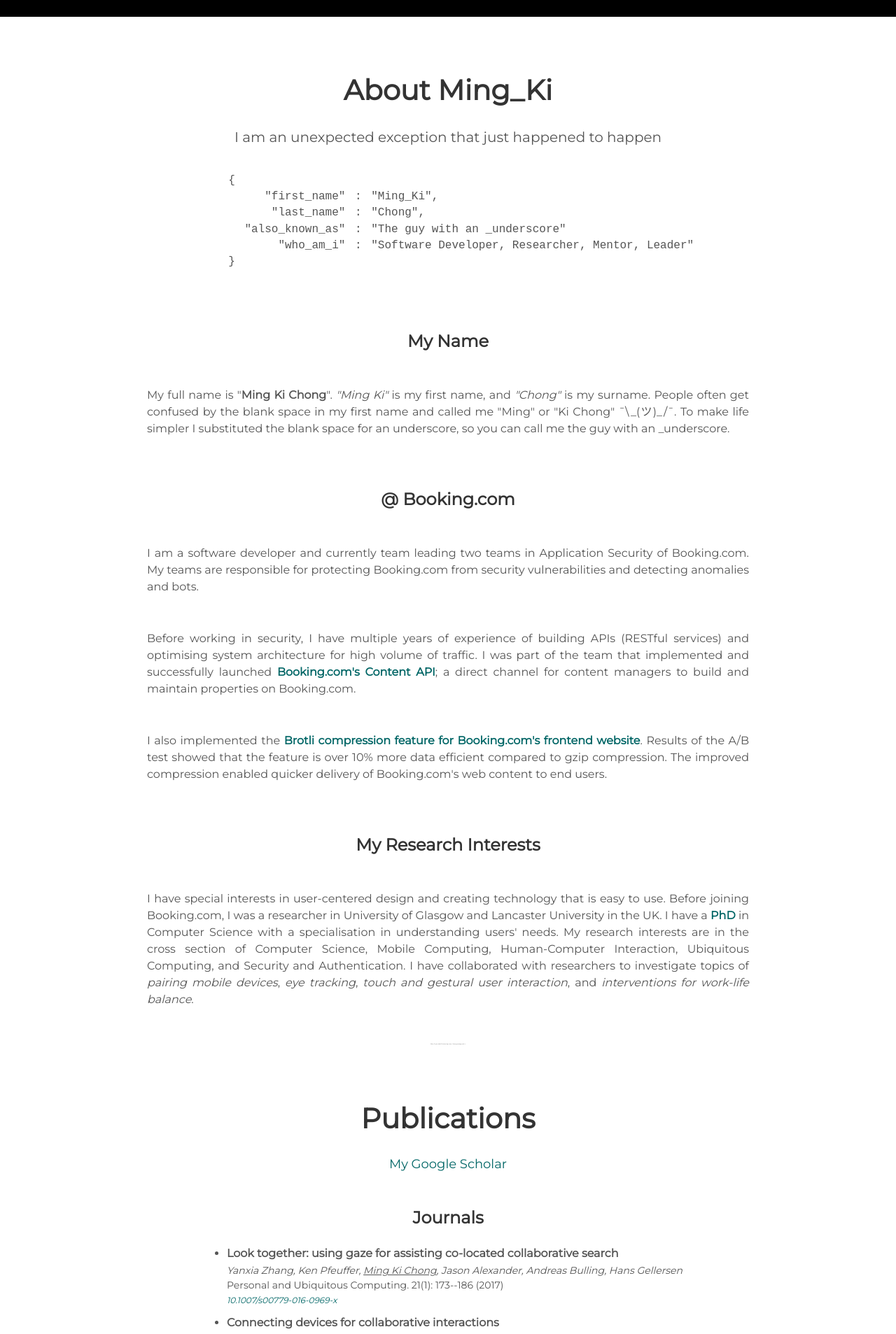
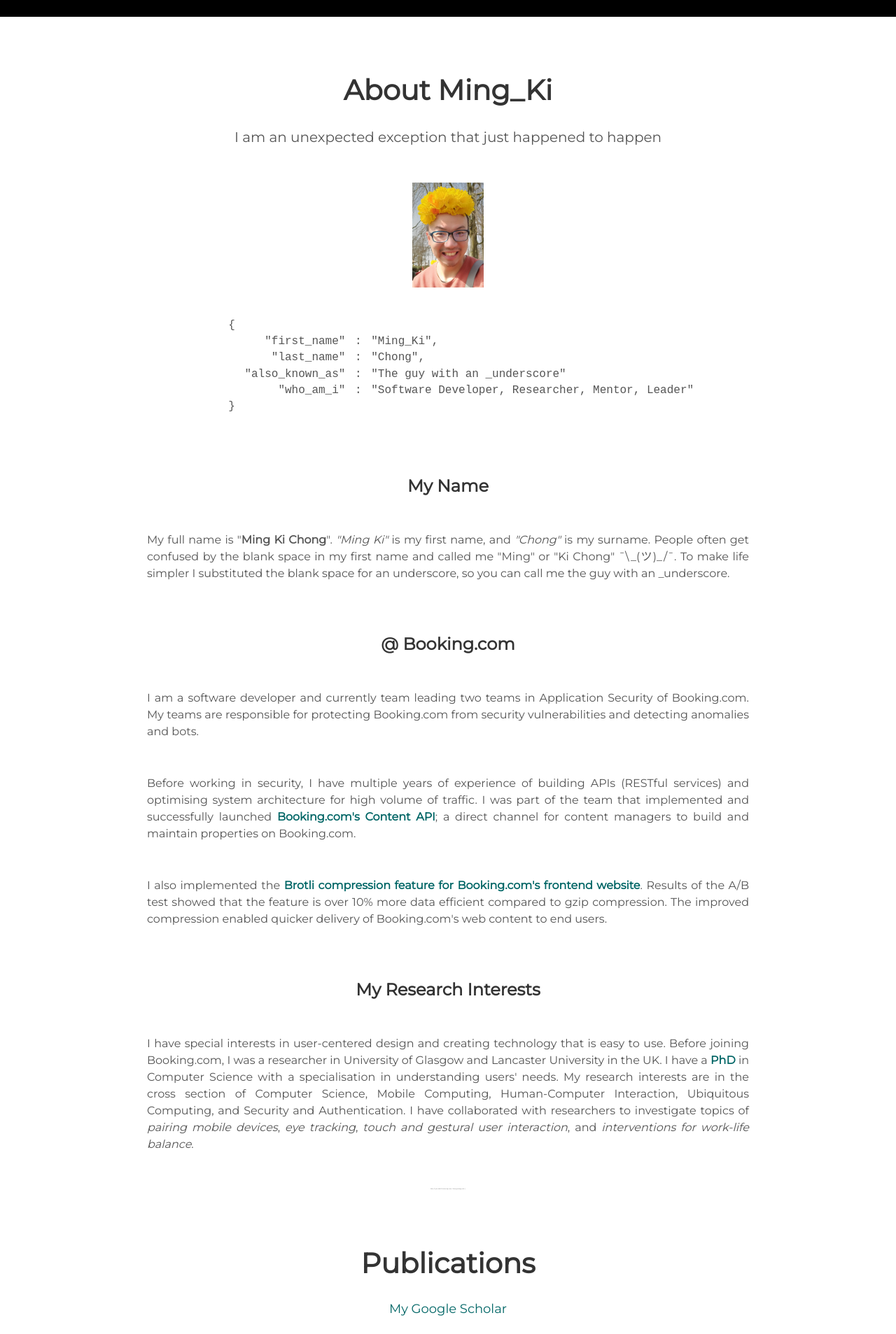
Before and after one commit to mingkichong/mingkichong.github.io, a Jekyll site: the page built from index.html, in a window 1280 px wide. Shown: the part 876-2783 px from the top of the page at 70% size. Built offline with Jekyll 4.4.1, drawn with Linux system fonts in a browser that asks for light colours.

Commit message:
added mkc image

```diff
--- a/_includes/about.html
+++ b/_includes/about.html
@@ -1,6 +1,9 @@
 <div class="user-details">
   <h1> About Ming_Ki </h1>
   <div class="about_user_description"> {{site.user_description}} </div>
+</div>
+<div class="about_mkc_img">
+  <img src="/assets/pic/mkc.jpg" alt="Ming_Ki Chong" height="150" />
 </div>
 <div class="about_table">
   <pre>
--- a/assets/css/about.css
+++ b/assets/css/about.css
@@ -34,6 +34,11 @@
     text-align: center;
 }
 
+.about_mkc_img {
+    margin-top: var(--about-vertical-margin);
+    text-align: center;
+}
+
 #about_link {
     font-weight: bold;
 }
```
Also changed, not shown: assets/pic/mkc.jpg (added).
